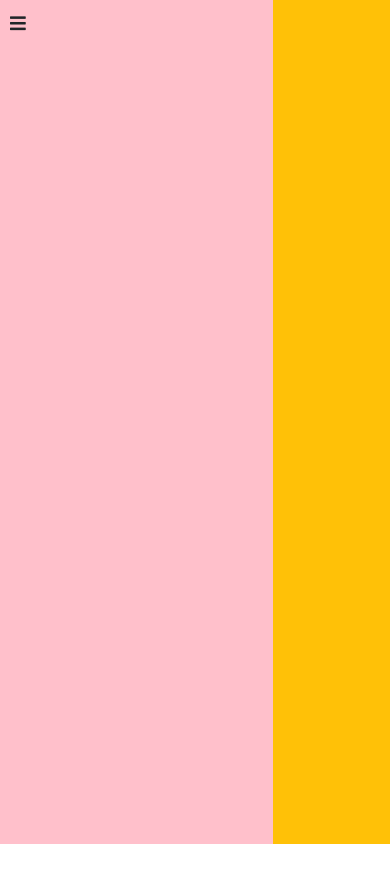
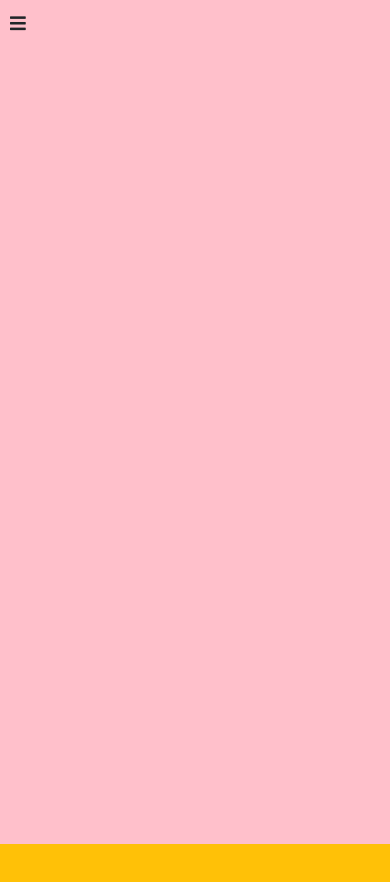
Before and after one commit to sajjadmirave/BeeMusic, a website: page index.html in a window 390 px wide. Shown: the top 882 px of the page. Before the commit the page ends 844 px from the top, so only its background shows below. Drawn offline with nearby package versions, Linux system fonts and the light colour scheme; files whose address does not match are found by name.

Commit message:
responsive the layout v1

```diff
--- a/sass/aside-menu.scss
+++ b/sass/aside-menu.scss
@@ -52,5 +52,20 @@
 
     .body-area{
         width: 100% !important;
+        height: 300vh;
+        display: flex;
+        flex-flow: column;
+
+        .left-box{
+            width: 100% !important;
+            height: 100vh;
+            background: pink;
+        }
+
+        .right-box{
+            width: 100%  !important;
+            height: 100vh;
+
+        }
     }
 }
```
Also changed, not shown: css/aside-menu.css.
